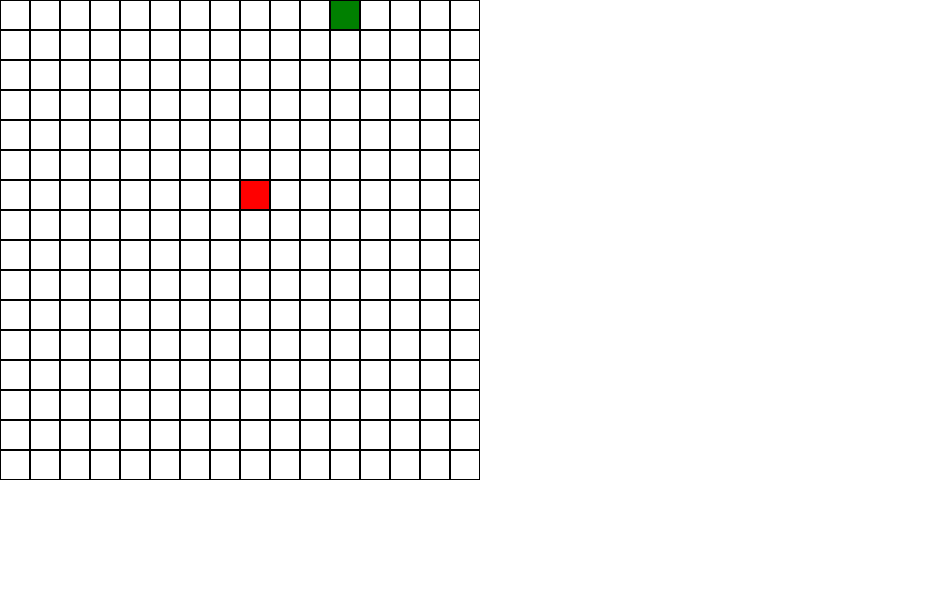
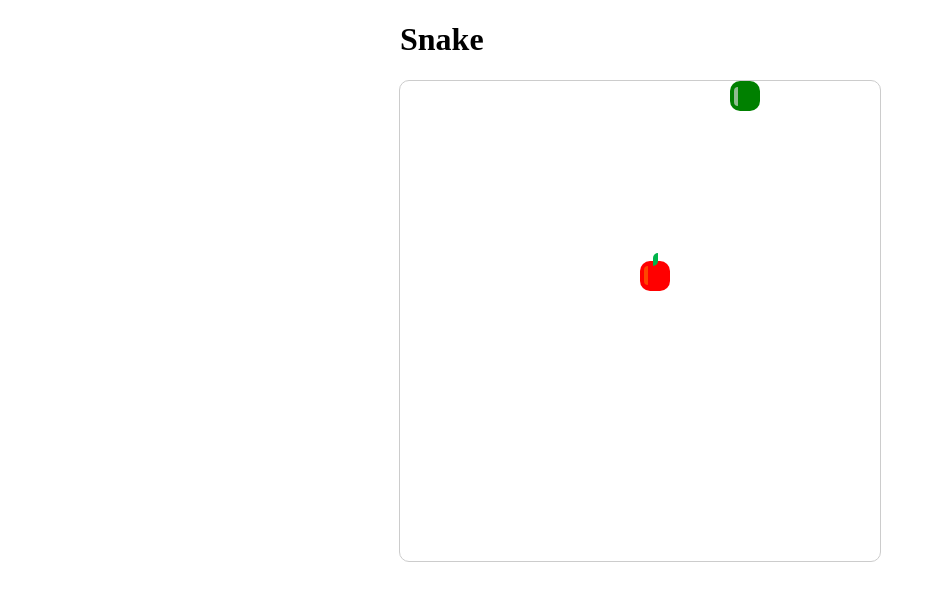
Before and after one commit to ddalairac/game-snake-angular, an Angular app: page / in a window 1280 px wide. Shown: the top 600 px of the page, without its empty margins (0-944 px from the left). Built offline with nearby package versions, Linux system fonts and the light colour scheme.

Commit message:
some styles

```diff
--- a/src/app/components/apple/apple.component.html
+++ b/src/app/components/apple/apple.component.html
@@ -3,6 +3,11 @@
   [ngStyle]="{
     top: apple.y + 'px',
     left: apple.x + 'px',
-    background: apple.color
+    background: apple.color,
+    width: module + 'px',
+    height: module + 'px'
   }"
-></div>
+>
+  <div class="little-stick"></div>
+  <div class="ligth"></div>
+</div>
--- a/src/app/components/apple/apple.component.ts
+++ b/src/app/components/apple/apple.component.ts
@@ -1,5 +1,5 @@
 import { Component, OnInit, Input } from "@angular/core";
-import { AppleModel } from "src/app/model/skake.class";
+import { AppleModel } from "src/app/model/apple.class";
 
 @Component({
   selector: "app-apple",
@@ -11,4 +11,5 @@ export class AppleComponent implements OnInit {
 
   ngOnInit() {}
   @Input() apple: AppleModel;
+  @Input() module: number;
 }
--- a/src/app/components/body-link/body-link.component.html
+++ b/src/app/components/body-link/body-link.component.html
@@ -3,6 +3,10 @@
   [ngStyle]="{
     top: link.y + 'px',
     left: link.x + 'px',
-    background: link.color
+    background: link.color,
+    width: module + 'px',
+    height: module + 'px'
   }"
-></div>
+>
+  <div class="ligth"></div>
+</div>
--- a/src/app/components/body-link/body-link.component.ts
+++ b/src/app/components/body-link/body-link.component.ts
@@ -11,4 +11,5 @@ export class BodyLinkComponent implements OnInit {
 
   ngOnInit() {}
   @Input() link: SnakeModel;
+  @Input() module: number;
 }
--- a/src/app/components/stage-slot/stage-slot.component.html
+++ b/src/app/components/stage-slot/stage-slot.component.html
@@ -1 +1,7 @@
-<div class="slot"></div>
+<div
+  class="slot"
+  [ngStyle]="{
+    width: module + 'px',
+    height: module + 'px'
+  }"
+></div>
--- a/src/app/components/stage/stage.component.html
+++ b/src/app/components/stage/stage.component.html
@@ -1,13 +1,26 @@
 <input class="input-keypress" (keydown)="onKeydown($event)" autofocus />
+
+<div class="container" [ngStyle]="{ width: stageWidth + 'px' }">
+  <h1>Snake</h1>
+</div>
 <div class="stage" [ngStyle]="{ width: stageWidth + 'px' }">
   <div class="row" *ngFor="let h of stageSlots[0]; let hIndex = index">
     <app-stage-slot
       class="col"
+      [module]="module"
       *ngFor="let w of stageSlots[1]; let wIndex = index"
     ></app-stage-slot>
   </div>
 
-  <app-body-link [link]="link" *ngFor="let link of snakeLinks"></app-body-link>
+  <app-body-link
+    [module]="module"
+    [link]="link"
+    *ngFor="let link of snakeLinks"
+  ></app-body-link>
 
-  <app-apple [apple]="apple" *ngFor="let apple of apples"></app-apple>
+  <app-apple
+    [module]="module"
+    [apple]="apple"
+    *ngFor="let apple of apples"
+  ></app-apple>
 </div>
--- a/src/app/components/stage/stage.component.ts
+++ b/src/app/components/stage/stage.component.ts
@@ -1,6 +1,7 @@
 import { Component, OnInit } from "@angular/core";
-import { SnakeModel, AppleModel } from "src/app/model/skake.class";
+import { SnakeModel } from "src/app/model/skake.class";
 import { GameService } from "src/app/services/game.service";
+import { AppleModel } from "src/app/model/apple.class";
 
 @Component({
   selector: "app-stage",
@@ -16,11 +17,15 @@ export class StageComponent implements OnInit {
     this.snakeLinks = this.game.snakeLinks;
     this.apples = this.game.apples;
     this.stageSlots = this.game.stageSlots;
+    this.stageWidth = this.game.stageWidth;
+    this.module = this.game.module;
   }
 
   stageSlots: Array<number[]>;
   snakeLinks: SnakeModel[];
   apples: AppleModel[];
+  stageWidth: number;
+  module: number;
 
   onKeydown(KeyboardEvent: KeyboardEvent): void {
     this.game.newUserEvent(KeyboardEvent);
--- /dev/null
+++ b/src/app/model/apple.class.ts
@@ -0,0 +1,15 @@
+export class AppleModel {
+  constructor(x: number, y: number, color?: string) {
+    this.x = x;
+    this.y = y;
+
+    if (color) {
+      this.color = color;
+    } else {
+      this.color = "red";
+    }
+  }
+  color: string;
+  x: number;
+  y: number;
+}
--- a/src/app/model/skake.class.ts
+++ b/src/app/model/skake.class.ts
@@ -1,25 +1,9 @@
 import { MoveOpt } from "./move-options.enum";
 import { extend } from "webdriver-js-extender";
 
-export class AppleModel {
-  constructor(x: number, y: number, color?: string) {
-    this.x = x;
-    this.y = y;
-
-    if (color) {
-      this.color = color;
-    } else {
-      this.color = "red";
-    }
-  }
-  color: string;
-  x: number;
-  y: number;
-}
-
 export class SnakeModel {
   constructor(x: number, y: number, color?: string) {
-    console.log("new snake link", x, y);
+    // console.log("new snake link", x, y);
     this.x = x;
     this.y = y;
 
--- a/src/app/services/game.service.ts
+++ b/src/app/services/game.service.ts
@@ -1,6 +1,7 @@
 import { Injectable } from "@angular/core";
-import { SnakeModel, AppleModel } from "../model/skake.class";
+import { SnakeModel } from "../model/skake.class";
 import { MoveOpt } from "../model/move-options.enum";
+import { AppleModel } from "../model/apple.class";
 
 @Injectable({
   providedIn: "root"
@@ -12,28 +13,35 @@ export class GameService {
   public snakeLinks: SnakeModel[] = [];
   public apples: AppleModel[] = [];
 
-  private snakeMovQueue: Array<string | MoveOpt> = [];
-  private modulo: number;
-  private stageHeight: number;
-  private stageWidth: number;
-  private snakeHeadMov: string | MoveOpt;
-  private appleApearIteration: number;
-  private interval;
-  private i: number = 0;
+  private _module: number;
+  private _stageHeight: number;
+  private _snakeMovQueue: Array<string | MoveOpt> = [];
+  private _stageWidth: number;
+  private _snakeHeadMov: string | MoveOpt;
+  private _appleApearIteration: number;
+  private _interval;
+  private _i: number = 0;
+
+  public get module(): number {
+    return this._module;
+  }
+  public get stageWidth() {
+    return this._stageWidth;
+  }
 
   public createStage() {
     this.stageSlots = [
       [1, 1, 1, 1, 1, 1, 1, 1, 1, 1, 1, 1, 1, 1, 1, 1],
       [1, 1, 1, 1, 1, 1, 1, 1, 1, 1, 1, 1, 1, 1, 1, 1]
     ];
-    this.modulo = 30;
-    this.stageHeight = this.stageSlots[0].length * this.modulo;
-    this.stageWidth = this.stageSlots[1].length * this.modulo;
-    this.appleApearIteration = 10;
+    this._module = 30;
+    this._stageHeight = this.stageSlots[0].length * this._module;
+    this._stageWidth = this.stageSlots[1].length * this._module;
+    this._appleApearIteration = 10;
   }
   public starGame() {
-    this.snakeHeadMov = MoveOpt.ArrowRight;
-    this.snakeMovQueue.push(MoveOpt.ArrowRight);
+    this._snakeHeadMov = MoveOpt.ArrowRight;
+    this._snakeMovQueue.push(MoveOpt.ArrowRight);
 
     this.snakeLinks.push(new SnakeModel(0, 0));
     this.loop();
@@ -47,37 +55,37 @@ export class GameService {
       KeyboardEvent.key == MoveOpt.ArrowRight
     ) {
       if (
-        (this.snakeHeadMov == MoveOpt.ArrowRight &&
+        (this._snakeHeadMov == MoveOpt.ArrowRight &&
           KeyboardEvent.key != MoveOpt.ArrowLeft) ||
-        (this.snakeHeadMov == MoveOpt.ArrowLeft &&
+        (this._snakeHeadMov == MoveOpt.ArrowLeft &&
           KeyboardEvent.key != MoveOpt.ArrowRight) ||
-        (this.snakeHeadMov == MoveOpt.ArrowDown &&
+        (this._snakeHeadMov == MoveOpt.ArrowDown &&
           KeyboardEvent.key != MoveOpt.ArrowUp) ||
-        (this.snakeHeadMov == MoveOpt.ArrowUp &&
+        (this._snakeHeadMov == MoveOpt.ArrowUp &&
           KeyboardEvent.key != MoveOpt.ArrowDown)
       ) {
-        this.snakeHeadMov = KeyboardEvent.key;
+        this._snakeHeadMov = KeyboardEvent.key;
       }
     }
   }
   private loop() {
-    let nextApplepush = this.appleApearIteration;
-    this.interval = setInterval(() => {
+    let nextApplepush = this._appleApearIteration;
+    this._interval = setInterval(() => {
       this.eatApple();
       this.eatItself();
-      this.updateSnakeMovQueue();
+      this.update_SnakeMovQueue();
       this.snakeMove();
-      this.i++;
+      this._i++;
     }, 100);
   }
-  private updateSnakeMovQueue() {
-    this.snakeMovQueue.unshift(this.snakeHeadMov);
-    this.snakeMovQueue.pop();
-    // console.log(this.snakeMovQueue);
+  private update_SnakeMovQueue() {
+    this._snakeMovQueue.unshift(this._snakeHeadMov);
+    this._snakeMovQueue.pop();
+    // console.log(this._snakeMovQueue);
   }
   private snakeMove() {
     for (let i = 0; i < this.snakeLinks.length; i++) {
-      this.snakeLinkDirection(this.snakeMovQueue[i], this.snakeLinks[i]);
+      this.snakeLinkDirection(this._snakeMovQueue[i], this.snakeLinks[i]);
     }
   }
   private snakeLinkDirection(
@@ -86,32 +94,32 @@ export class GameService {
   ): void {
     switch (direction) {
       case "ArrowDown":
-        this.snakeLinkMove(this.modulo, 0, link);
+        this.snakeLinkMove(this._module, 0, link);
         break;
       case "ArrowUp":
-        this.snakeLinkMove(-this.modulo, 0, link);
+        this.snakeLinkMove(-this._module, 0, link);
         break;
       case "ArrowRight":
-        this.snakeLinkMove(0, this.modulo, link);
+        this.snakeLinkMove(0, this._module, link);
         break;
       case "ArrowLeft":
-        this.snakeLinkMove(0, -this.modulo, link);
+        this.snakeLinkMove(0, -this._module, link);
         break;
     }
   }
   private snakeLinkMove(y: number, x: number, link: SnakeModel): void {
     link.y += y;
     link.x += x;
-    if (link.y > this.stageHeight - this.modulo) {
+    if (link.y > this._stageHeight - this._module) {
       link.y = 0;
     } else if (link.y < 0) {
-      link.y = (this.stageSlots[1].length - 1) * this.modulo;
+      link.y = (this.stageSlots[1].length - 1) * this._module;
     }
 
-    if (link.x > this.stageWidth - this.modulo) {
+    if (link.x > this._stageWidth - this._module) {
       link.x = 0;
     } else if (link.x < 0) {
-      link.x = (this.stageSlots[1].length - 1) * this.modulo;
+      link.x = (this.stageSlots[1].length - 1) * this._module;
     }
   }
   private findEmptySlot(): [number, number] {
@@ -122,10 +130,10 @@ export class GameService {
     while (!empty) {
       x =
         (Math.floor(Math.random() * this.stageSlots[1].length) + 0) *
-        this.modulo;
+        this._module;
       y =
         (Math.floor(Math.random() * this.stageSlots[0].length) + 0) *
-        this.modulo;
+        this._module;
       for (let i = 0; i < this.snakeLinks.length; i++) {
         if (this.snakeLinks[i].x == x && this.snakeLinks[i].y == y) {
           break;
@@ -155,8 +163,8 @@ export class GameService {
       ) {
         // console.log("colition!");
         colition = true;
-        let lastIndex = this.snakeMovQueue.length - 1;
-        this.snakeMovQueue.push(this.snakeMovQueue[lastIndex]);
+        let lastIndex = this._snakeMovQueue.length - 1;
+        this._snakeMovQueue.push(this._snakeMovQueue[lastIndex]);
         this.snakeLinks.push(new SnakeModel(newLink.x, newLink.y));
         this.apples[i].color = "yellow";
         this.apples.splice(i, 1);
@@ -181,9 +189,9 @@ export class GameService {
     }
     if (dead) {
       for (let link of this.snakeLinks) {
-        link.color = "yellow";
+        link.color = "red";
       }
-      clearInterval(this.interval);
+      clearInterval(this._interval);
 
       alert("GAME OVER!");
     }
--- a/src/styles.scss
+++ b/src/styles.scss
@@ -17,10 +17,17 @@ body {
   left: 0;
   cursor: default;
 }
-
+.container {
+  position: relative;
+  margin: 0 auto;
+}
 .stage {
   position: relative;
   margin: 0 auto;
+  border: 1px solid #ccc;
+  border-radius: 10px;
+  -moz-border-radius: 10px;
+  -webkit-border-radius: 10px;
 }
 .row {
   display: block;
@@ -39,16 +46,53 @@ body {
 .slot,
 .body-link,
 .apple {
-  width: 28px;
-  height: 28px;
-  border: 1px solid black;
+  width: 30px;
+  height: 30px;
   margin: 0;
+}
+.body-link,
+.apple {
+  position: absolute;
+  border-radius: 10px;
+  -moz-border-radius: 10px;
+  -webkit-border-radius: 10px;
+
+  .ligth {
+    width: 4px;
+    height: 19px;
+    background: #fff;
+    position: relative;
+    top: 6px;
+    left: 4px;
+
+    border-radius: 10px 0 0 10px;
+    -moz-border-radius: 10px 0 0 10px;
+    -webkit-border-radius: 10px 0 0 10px;
+  }
 }
 .body-link {
   // background: green;
-  position: absolute;
+  .ligth {
+    background: darkseagreen;
+  }
 }
 .apple {
   // background: red;
-  position: absolute;
+
+  .little-stick {
+    width: 5px;
+    height: 13px;
+    background: rgb(0, 180, 75);
+    position: relative;
+    top: -8px;
+    left: 13px;
+
+    border-radius: 10px 0 10px 0;
+    -moz-border-radius: 10px 0 10px 0;
+    -webkit-border-radius: 10px 0 10px 0;
+  }
+  .ligth {
+    background: orangered;
+    top: -8px;
+  }
 }
```
Also changed, not shown: src/app/components/stage-slot/stage-slot.component.ts (+7 -9 lines), 2 other files (tests, documents, lock files or other folders).
